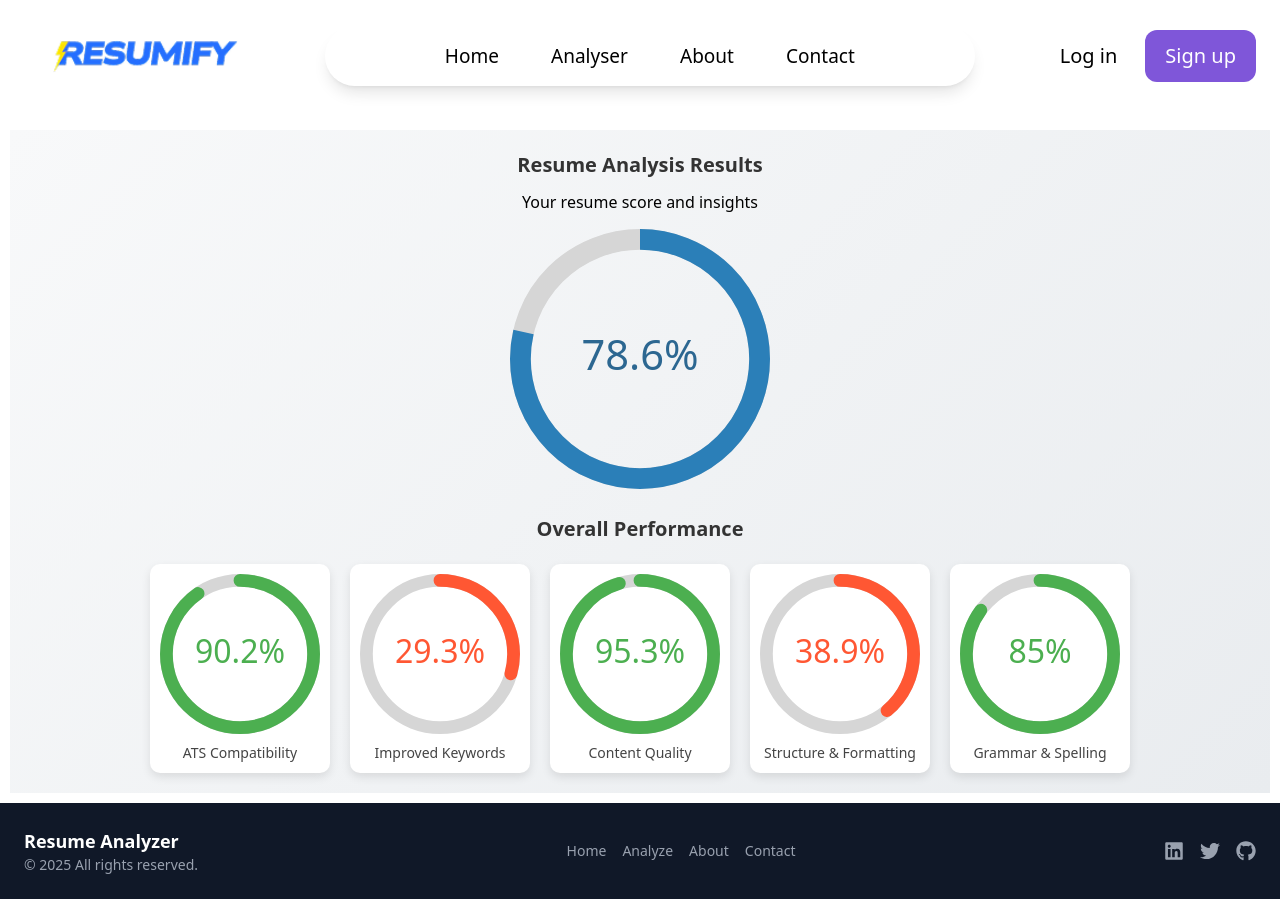
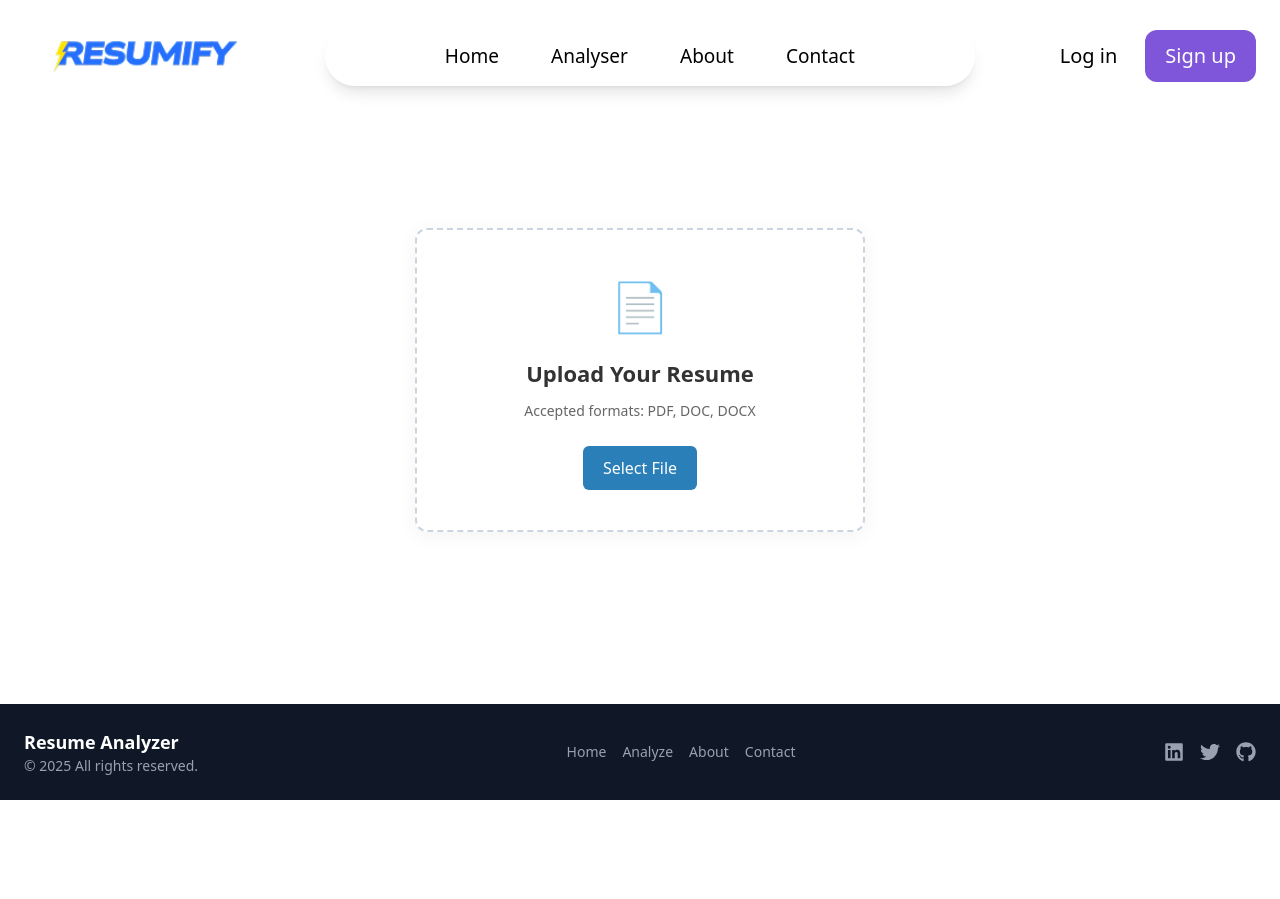
Before and after one commit to vathsalvyas257/ResumeAnalyser-Client, a React (Vite) app: page /analyzer in a window 1280 px wide. After the commit the page ends 800 px from the top, so only its background shows below. Built offline with nearby package versions, Linux system fonts and the light colour scheme.

Commit message:
Added upload box

```diff
--- a/src/App.jsx
+++ b/src/App.jsx
@@ -2,7 +2,6 @@ import { BrowserRouter, Route, Routes } from "react-router-dom";
 
 import AllResumes from "./components/AllResumes";
 import AuthForm from "./components/auth/AuthForm";
-// import Home from "./components/Home";
 import Body from "./components/Body";
 import Home from "./pages/HomePage";
 import ProfilePage from "./components/ProfilePage";
@@ -14,10 +13,9 @@ const scores = {
   overall: 78.6,
   categories: [
     { label: "ATS Compatibility", value: 90.2 },
-    { label: "Improved Keywords", value: 29.3 },
-    { label: "Content Quality", value: 95.3 },
-    { label: "Structure & Formatting", value: 38.9 },
-    { label: "Grammar & Spelling", value: 85.0 },
+    { label: "Keyword Optimization", value: 29.3 },
+    { label: "Structure & Formatting", value: 95.3 },
+
   ],
 };
 
--- a/src/components/ResumeAnalysisResults.jsx
+++ b/src/components/ResumeAnalysisResults.jsx
@@ -2,11 +2,56 @@ import "react-circular-progressbar/dist/styles.css";
 import "../styles/ResumeAnalysisResults.css";
 
 import { CircularProgressbar, buildStyles } from "react-circular-progressbar";
+import React, { useState } from "react";
 
-import React from "react";
+const ResumeAnalyzer = () => {
+  const [resumeUploaded, setResumeUploaded] = useState(false);
+  const [scores, setScores] = useState(null);
 
-const ResumeAnalyzer = ({ scores }) => {
+  // Dummy API simulation
+  const handleResumeUpload = (e) => {
+    const file = e.target.files[0];
+    if (file) {
+      // Simulate API call
+      const dummyResumeScore = {
+        overall: 78.6,
+        categories: [
+          { label: "Skills", value: 85.2 },
+          { label: "Experience", value: 65.7 },
+          { label: "Education", value: 38.3 },
+        ],
+      };
+
+      setTimeout(() => {
+        setScores(dummyResumeScore);
+        setResumeUploaded(true);
+      }, 1000);
+    }
+  };
+
   return (
+    <div className="analyzer-wrapper">
+      {!resumeUploaded ? (
+        <div className="upload-container">
+        <div className="upload-box">
+          <div className="upload-icon">📄</div>
+          <h2>Upload Your Resume</h2>
+          <p>Accepted formats: PDF, DOC, DOCX</p>
+          <label htmlFor="resume-upload" className="upload-button">
+            Select File
+          </label>
+          <input
+            id="resume-upload"
+            type="file"
+            accept=".pdf,.doc,.docx"
+            onChange={handleResumeUpload}
+            className="upload-input"
+          />
+        </div>
+      </div>
+
+      ) : (
+        <>
           <div className="resume-analyzer">
             <div className="score-section">
               <h3>Resume Analysis Results</h3>
@@ -16,9 +61,8 @@ const ResumeAnalyzer = ({ scores }) => {
                   value={scores.overall}
                   text={`${scores.overall}%`}
                   styles={buildStyles({
-              textColor: "#2c6791	",
-              // pathColor: `rgba(62, 122, 189, ${scores.overall / 100})`
-              pathColor: "#2b7fb8	",
+                    textColor: "#2c6791",
+                    pathColor: "#2b7fb8",
                     trailColor: "#d6d6d6",
                     strokeLinecap: 'butt',
                     textSize: '16px',
@@ -48,6 +92,11 @@ const ResumeAnalyzer = ({ scores }) => {
               </div>
             </div>
           </div>
+
+          <div className="plain-box"></div>
+        </>
+      )}
+    </div>
   );
 };
 
--- a/src/styles/ResumeAnalysisResults.css
+++ b/src/styles/ResumeAnalysisResults.css
@@ -8,9 +8,70 @@
   padding: 20px;
   padding-bottom: 10px;
   margin: 10px;
-  background: linear-gradient(135deg, #f8f9fa, #e9ecef);
+  background: linear-gradient(135deg, #f8f9fa, #c5def7);
   border-radius: 0;
   box-shadow: none;
+}
+.upload-container {
+  display: flex;
+  justify-content: center;
+  align-items: center;
+  min-height: 60vh;
+  width: 100%;
+}
+
+.upload-box {
+  background: #ffffff;
+  border: 2px dashed #cbd5e0;
+  padding: 40px;
+  border-radius: 12px;
+  text-align: center;
+  box-shadow: 0 4px 20px rgba(0, 0, 0, 0.05);
+  transition: all 0.3s ease;
+  width: 100%;
+  max-width: 450px;
+}
+
+.upload-box:hover {
+  border-color: #007bff;
+}
+
+.upload-icon {
+  font-size: 48px;
+  margin-bottom: 15px;
+  color: #2b7fb8;
+}
+
+.upload-box h2 {
+  font-size: 22px;
+  font-weight: 600;
+  color: #333;
+  margin-bottom: 10px;
+}
+
+.upload-box p {
+  font-size: 14px;
+  color: #666;
+  margin-bottom: 25px;
+}
+
+.upload-button {
+  display: inline-block;
+  padding: 10px 20px;
+  background-color: #2b7fb8;
+  color: white;
+  font-weight: 500;
+  border-radius: 6px;
+  cursor: pointer;
+  transition: background-color 0.3s ease;
+}
+
+.upload-button:hover {
+  background-color: #1e5e91;
+}
+
+.upload-input {
+  display: none;
 }
 
 .score-section {
@@ -31,11 +92,19 @@
   text-align: center;
 }
 
-h3, h4 {
-  font-size: 20px;
-  color: #333;
+h3 {
+  font-size: 45px;
+  color: #2b7fb8;
   font-weight: 600;
   margin-bottom: 10px;
+}
+.score-section p{
+  font-size: 25px;
+  color:#2b7fb8;
+}
+h4{
+  font-size: 25px;
+  color: #333;
 }
 
 .metrics {
@@ -65,10 +134,26 @@ h3, h4 {
 .metric p {
   font-size: 14px;
   margin-top: 8px;
-  font-weight: 500;
+  font-weight: 1000;
   color: #444;
 }
+.analyzer-wrapper {
+  display: flex;
+  flex-direction: row;
+  justify-content: center;
+  align-items: flex-start;
+  gap: 20px;
+  padding: 20px;
+}
 
+.plain-box {
+  width: 700px;
+  height: 100px;
+  background-color:#c5def7;
+  border: 2px dashed #ccc;
+  border-radius: 10px;
+  box-shadow: 0 0 10px rgba(0, 0, 0, 0.05);
+}
 @keyframes fadeIn {
   from {
     opacity: 0;
@@ -79,39 +164,44 @@ h3, h4 {
     transform: scale(1);
   }
 }
+@media (max-width: 1200px) {
+  .resume-analyzer {
+    padding: 20px;
+    margin: 0;
+  }
 
-
-@media (max-width: 1100px) {
-  .metric {
-    width: 140px;
-    padding: 8px;
+  .main-score {
+    width: 240px;
+    height: 160px;
   }
 
   .metrics {
     gap: 15px;
+    padding: 10px;
+    flex-wrap: wrap;
   }
 
-  .main-score {
-    width: 220px;
-    height: 160px;
-  }
-
-  h3, h4 {
-    font-size: 18px;
-  }
-}
-
-
-
-@media (max-width: 860px) {
   .metric {
-    width: 130px;
+    width: 160px;
     padding: 8px;
   }
 
-  .metrics {
-    gap: 12px;
-    padding: 8px;
+  h3{
+    font-size: 30px;
+  }
+  h4 {
+    font-size: 20px;
+  }
+}
+@media (max-width: 900px) {
+  .analyzer-wrapper {
+    flex-direction: column;
+    align-items: center;
+  }
+
+  .plain-box {
+    width: 90%;
+    height: 300px;
   }
 
   .main-score {
@@ -119,8 +209,22 @@ h3, h4 {
     height: 150px;
   }
 
-  h3, h4 {
-    font-size: 17px;
+  .metrics {
+    gap: 15px;
+    padding: 8px;
+    flex-wrap: wrap;
+  }
+
+  .metric {
+    width: 140px;
+    padding: 8px;
+  }
+
+  h3{
+    font-size: 25px;
+  }
+  h4 {
+    font-size: 20px;
   }
 }
 
@@ -142,10 +246,50 @@ h3, h4 {
   }
 
   .metric {
-    width: 150px;
+    width: 130px;
+  }
+
+  h3{
+    font-size: 20px;
+  }
+  h4 {
+    font-size: 20px;
+  }
+  .score-section p{
+    font-size: 15px;
+  }
+
+  .plain-box {
+    height: 250px;
+  }
+}
+@media (max-width: 500px) {
+  .resume-analyzer {
+    padding: 10px;
+    margin: 0;
+  }
+
+  .main-score {
+    width: 180px;
+    height: 130px;
+  }
+
+  .metrics {
+    flex-direction: column;
+    gap: 8px;
+    padding: 5px;
+  }
+
+  .metric {
+    width: 120px;
+    padding: 6px;
   }
 
   h3, h4 {
-    font-size: 16px;
+    font-size: 15px;
+  }
+
+  .plain-box {
+    height: 200px;
   }
 }
```
Lines whose indentation alone changed are shown as unchanged.
